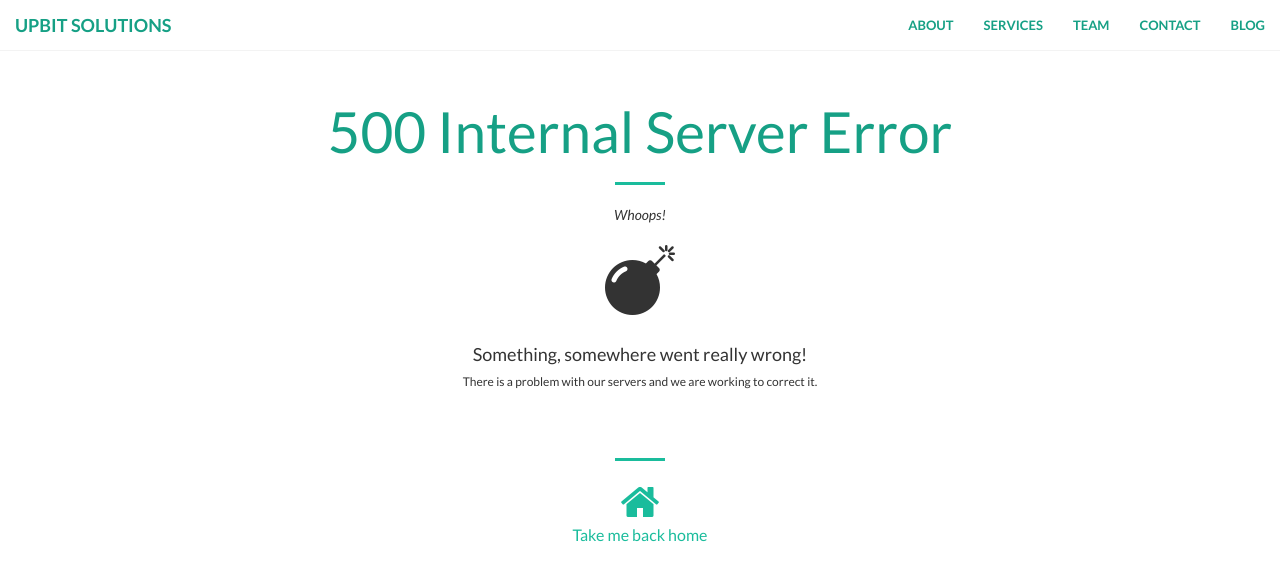
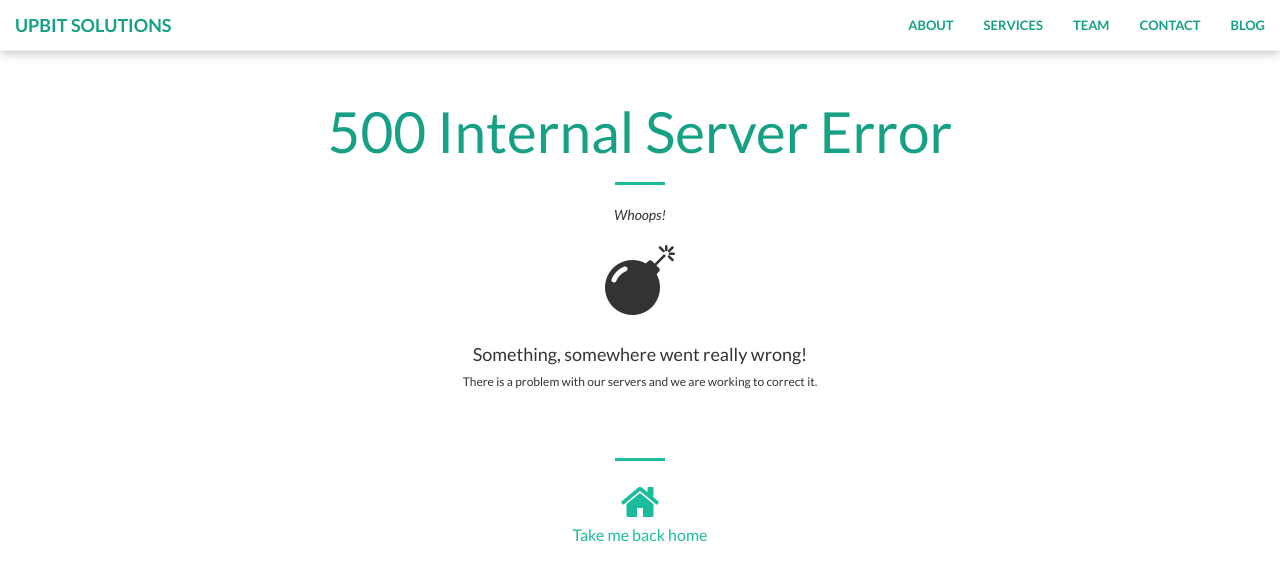
Before and after one commit to upbitsolutions/upbitsolutions.github.io, a Jekyll site: the page built from errors/500.html, in a window 1280 px wide. Shown: the top 581 px of the page. Built offline with Jekyll 4.4.1, drawn with Linux system fonts in a browser that asks for light colours.

Commit message:
added small shadow

```diff
--- a/css/creative.css
+++ b/css/creative.css
@@ -79,6 +79,7 @@ aside {
     -webkit-transition: all .35s;
     -moz-transition: all .35s;
     transition: all .35s;
+    box-shadow: 0px 2px 10px rgba(50, 50, 50, 0.3);
 }
 
 .navbar-default .navbar-header .navbar-brand {
```
